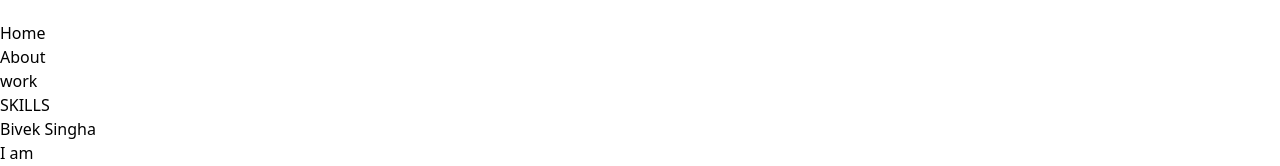
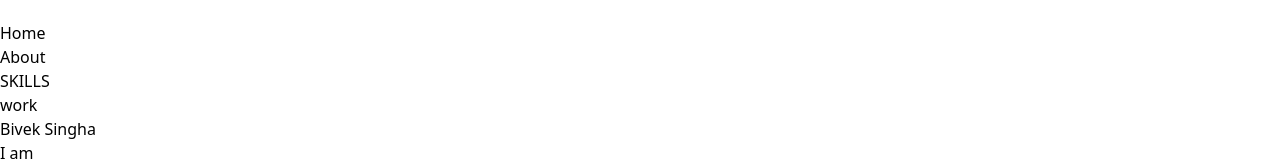
Before and after one commit to WebWizBivek/Portfolio-2.0, a React (Vite) app in the folder client/: page / in a window 1280 px wide. Shown: the part 479-645 px from the top of the page. Built offline with nearby package versions, Linux system fonts and the light colour scheme.

Commit message:
Swap positions of "SKILLS" and "work" links in Header component for improved navigation

```diff
--- a/client/src/Components/Header/Header.jsx
+++ b/client/src/Components/Header/Header.jsx
@@ -15,10 +15,10 @@ function Header() {
               <a href="#about"> About</a>
             </li>
             <li className="text-zinc-100  hover:text-zinc-500 transition duration-[0.4s]">
-              <a href="#work">work</a>
+              <a href="#skill">SKILLS</a>
             </li>
             <li className="text-zinc-100  hover:text-zinc-500 transition duration-[0.4s]">
-              <a href="#skill">SKILLS</a>
+              <a href="#work">work</a>
             </li>
           </ul>
         </nav>
```
